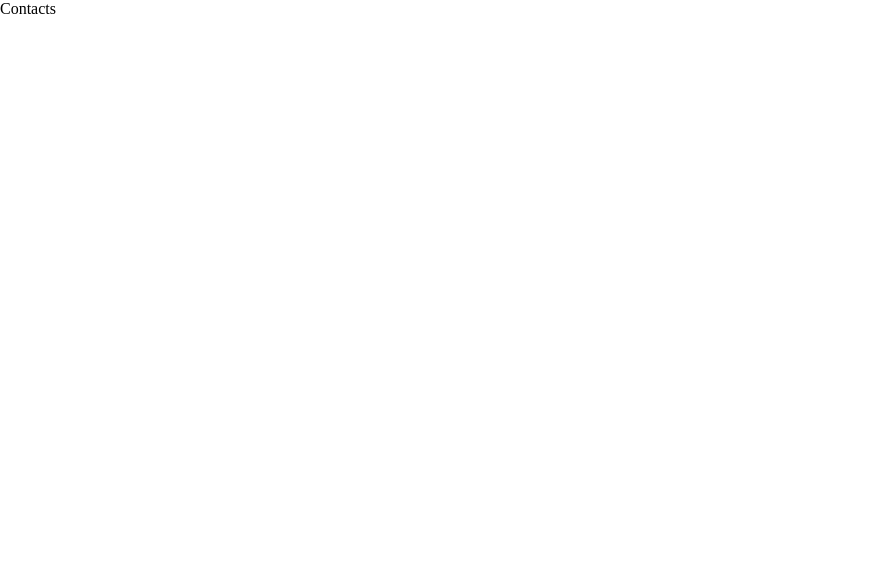
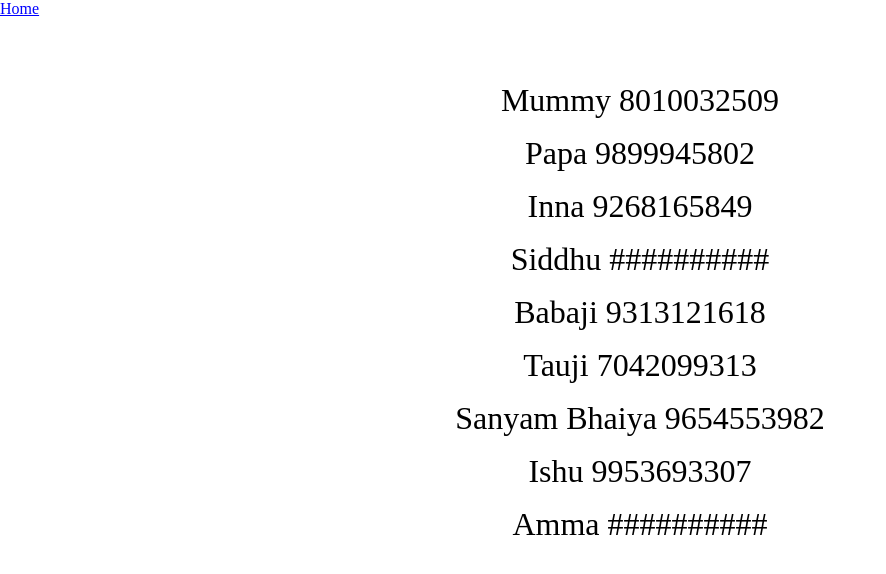
Before and after one commit to innajain/khaatabook-app, a React (Vite) app: page /vite-khaatabook-app/contacts in a window 1280 px wide. Shown: the top 574 px of the page, without its empty margins (0-886 px from the left). Built offline with nearby package versions, Linux system fonts and the light colour scheme.

Commit message:
added some content and styling to other tabs. used css modules

```diff
--- a/src/Pages/BankAccount.tsx
+++ b/src/Pages/BankAccount.tsx
@@ -1,6 +1,10 @@
+import { Link } from "react-router-dom";
+import styles from "./Savings.module.css"
 export function BankAccount(){
     return (
         <>
+        <Link to={"/vite-khaatabook-app"} style={{textDecoration:"underline", color: "blue"}}>Home</Link>
+        <div className={styles.container}></div>
             Bank Account
         </>
     )
--- a/src/Pages/Contacts.tsx
+++ b/src/Pages/Contacts.tsx
@@ -1,7 +1,21 @@
+import styles from "./Savings.module.css"
+import { Link } from "react-router-dom";
+
 export function Contacts(){
     return (
         <>
-            Contacts
+            <Link to={"/vite-khaatabook-app"} style={{textDecoration:"underline", color: "blue"}}>Home</Link>
+            <div className={styles.container}>
+                <div>Mummy 8010032509</div>
+                <div>Papa 9899945802</div>
+                <div>Inna 9268165849</div>
+                <div>Siddhu ##########</div>
+                <div>Babaji 9313121618</div>
+                <div>Tauji 7042099313</div>
+                <div>Sanyam Bhaiya 9654553982</div>
+                <div>Ishu 9953693307</div>
+                <div>Amma ##########</div>
+            </div>
         </>
     )
 }
--- /dev/null
+++ b/src/Pages/Savings.module.css
@@ -0,0 +1,9 @@
+.container{
+    display: flex;
+    flex-direction: column;
+    align-items: center;
+    justify-content: center;
+    font-size: 2rem;
+    gap: 1rem;
+    margin-top: 5%;
+}
--- a/src/Pages/Savings.tsx
+++ b/src/Pages/Savings.tsx
@@ -1,7 +1,37 @@
+import data from "../data/mahine_ka_kharcha.json"
+import styles from "./Savings.module.css"
+import { Link } from "react-router-dom";
+
 export function Savings(){
+    let debit = 0
+    let credit = 0
+    const expected_kharcha = 40000
+    let bank_udhar=8439.52
+
+    data.forEach((item)=>{
+        if (item.type=="debit") debit = debit+item.amount
+        else if (item.type=="credit") credit = credit+item.amount
+    })
     return (
         <>
-            Savings
+            <Link to={"/vite-khaatabook-app"} style={{textDecoration:"underline", color: "blue"}}>Home</Link>
+            <div className={styles.container}>
+                <div>
+                    Credit: {credit}
+                </div>
+                <div>
+                    Expected Kharcha: {expected_kharcha}
+                </div>
+                <div>
+                    Kharcha: {debit}
+                </div>
+                <div>
+                    Money in Hand: {expected_kharcha-debit}
+                </div>
+                <div>
+                    Bank Udhaar: {bank_udhar}
+                </div>
+            </div>
         </>
     )
 }
```
